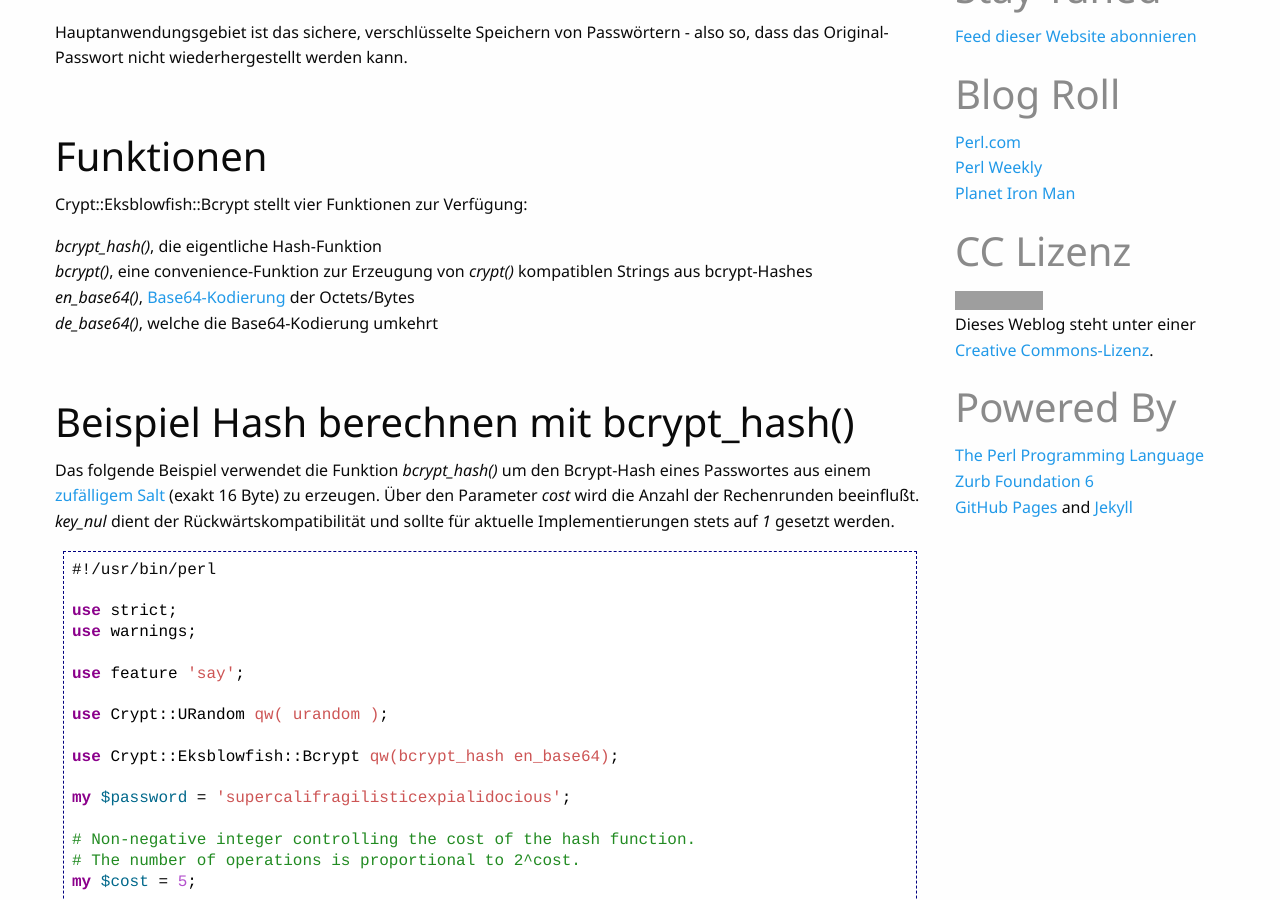
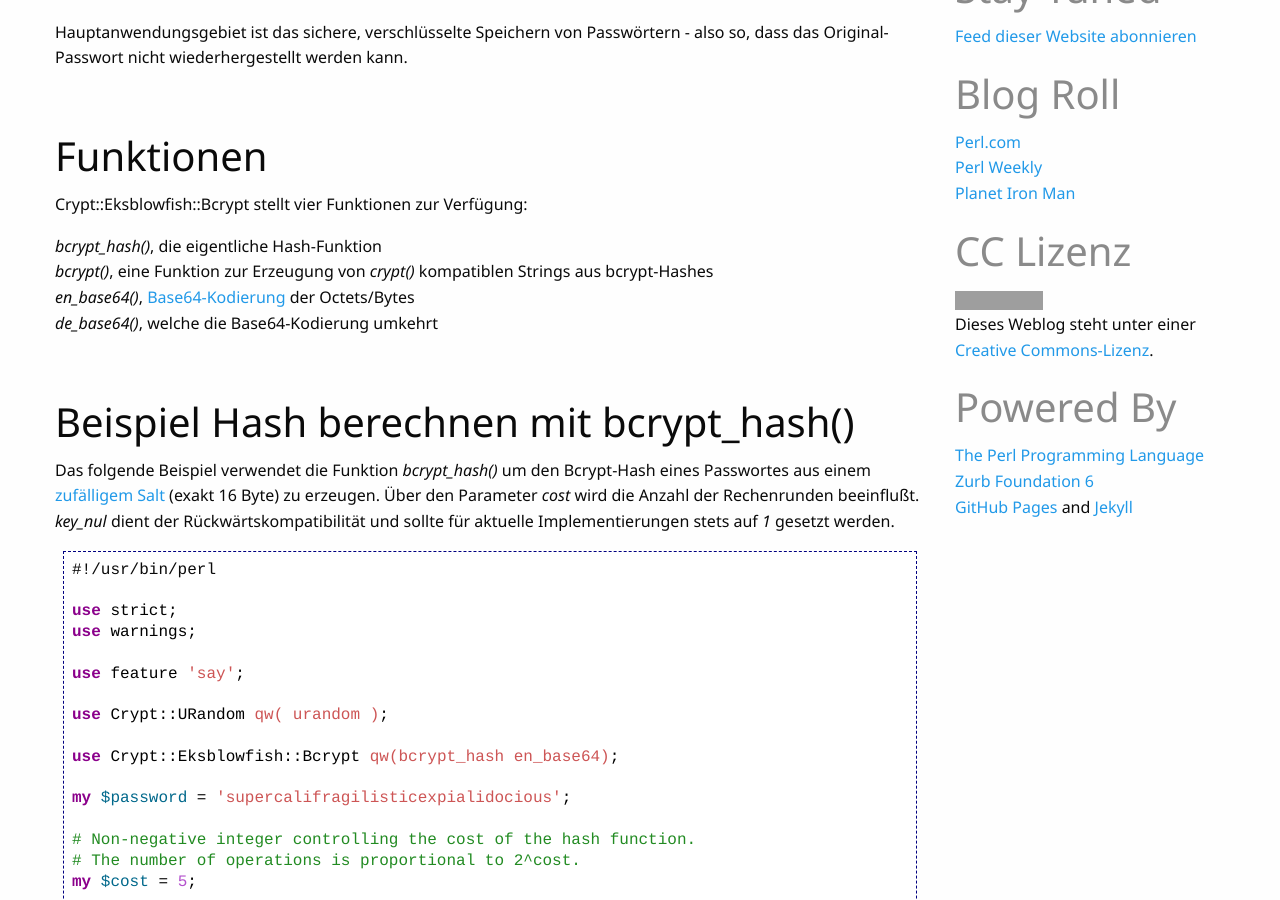
Before and after one commit to perl-howto/perl-howto.github.io, a Jekyll site: the page built from _posts/2021-06-15-crypt-eksblowfish-bcrypt.html, in a window 1280 px wide and 900 px high, scrolled down 609 px. Built offline with Jekyll 4.4.1, drawn with Linux system fonts in a browser that asks for light colours; grey boxes are pictures that could not be loaded.

Commit message:
convenience-Funktion --> Funktion

```diff
--- a/_posts/2021-06-15-crypt-eksblowfish-bcrypt.html
+++ b/_posts/2021-06-15-crypt-eksblowfish-bcrypt.html
@@ -26,7 +26,7 @@ Crypt::Eksblowfish::Bcrypt stellt vier Funktionen zur Verf&uuml;gung:
 </p>
 <ul class="no-bullet">
  <li><em>bcrypt_hash()</em>, die eigentliche Hash-Funktion</li>
- <li><em>bcrypt()</em>, eine convenience-Funktion zur Erzeugung von <em>crypt()</em> kompatiblen Strings aus bcrypt-Hashes</li>
+ <li><em>bcrypt()</em>, eine Funktion zur Erzeugung von <em>crypt()</em> kompatiblen Strings aus bcrypt-Hashes</li>
  <li><em>en_base64()</em>, <a href="https://de.wikipedia.org/wiki/Base64">Base64-Kodierung</a> der Octets/Bytes</li>
  <li><em>de_base64()</em>, welche die Base64-Kodierung umkehrt</li>
 </ul>
```
